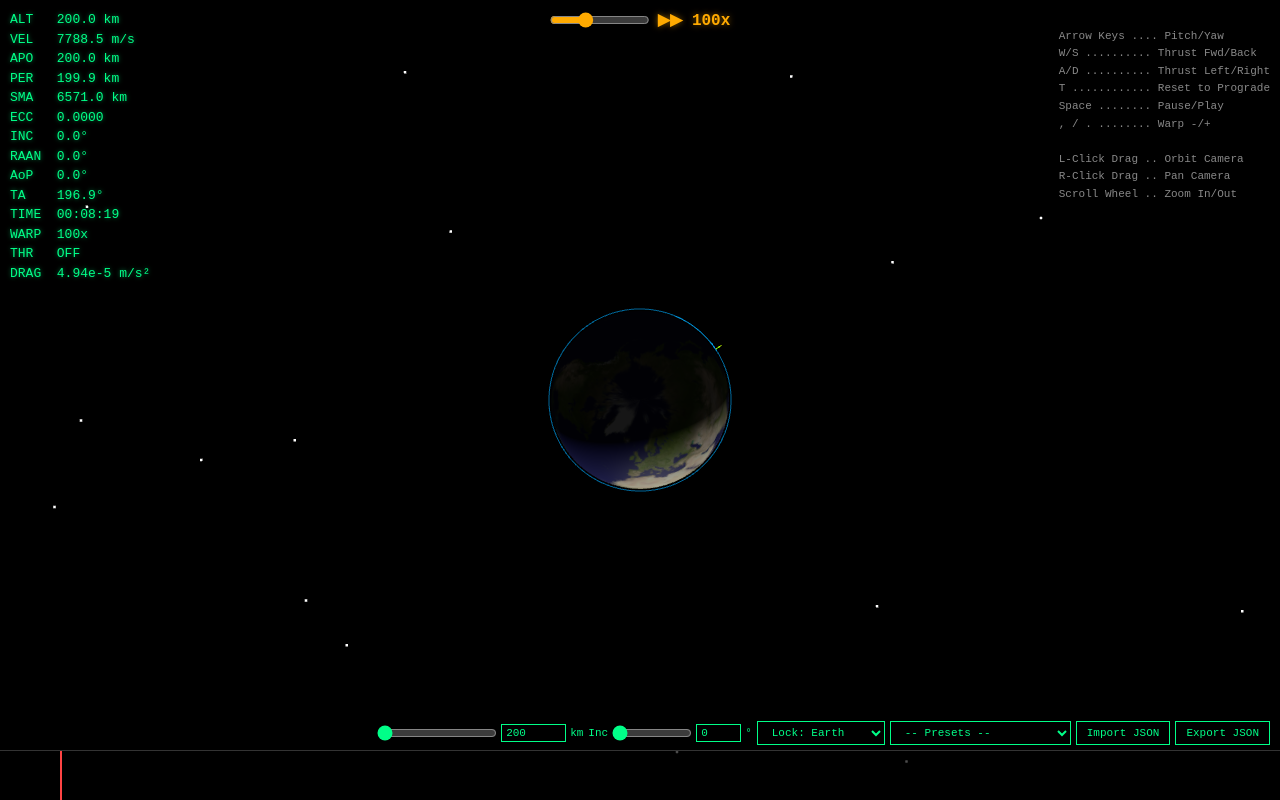
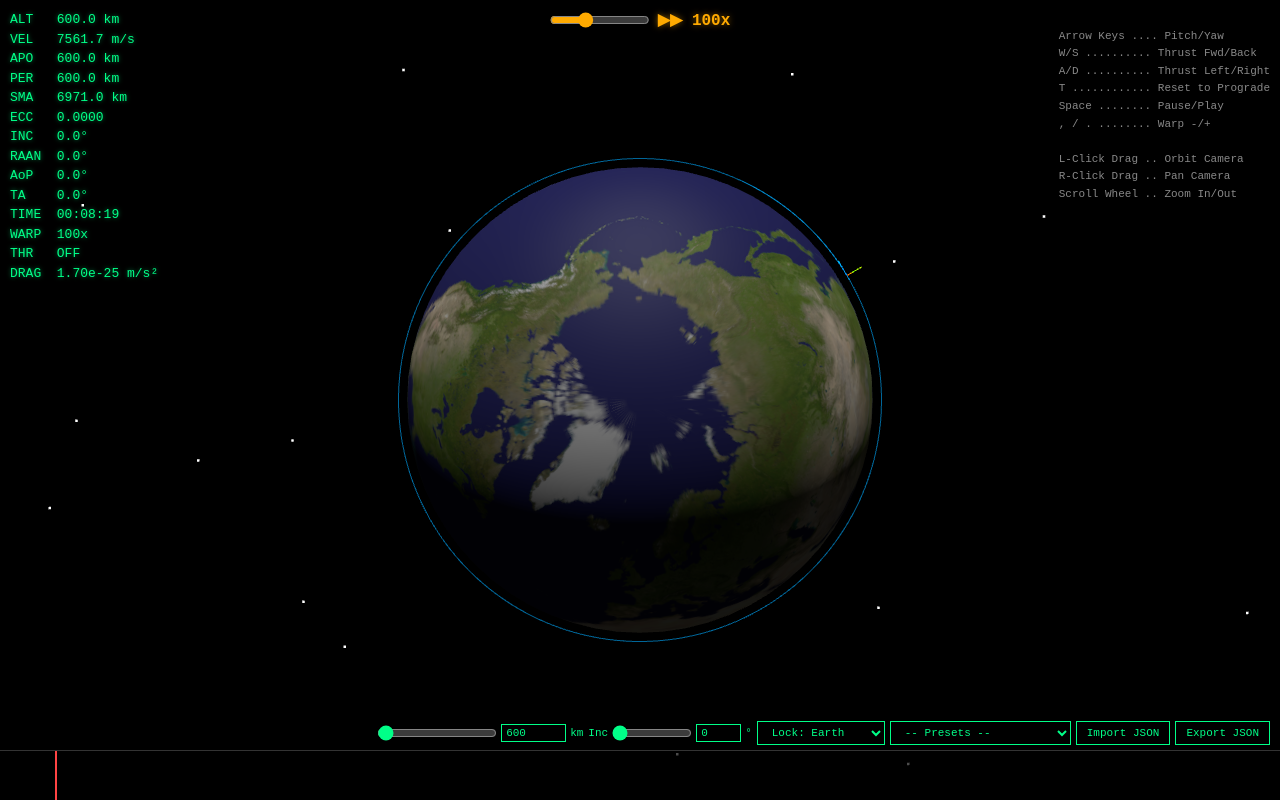
Before and after one commit to captainkw/orbital-sim, a website built with Vite: page index.html in a window 1280 px wide. Built offline with nearby package versions, Linux system fonts and the light colour scheme; animation ran at ten frames a second; files whose address does not match are found by name.

Commit message:
Adjust default view: 600km altitude, closer camera, summer solstice
- Change default LEO orbit from 200km to 600km
- Move camera from 50,000km to 20,000km for a closer default view
- Set celestial sphere epoch to June 21 (northern hemisphere summer)

Co-Authored-By: Claude Opus 4.6 <noreply@anthropic.com>

```diff
--- a/index.html
+++ b/index.html
@@ -155,8 +155,8 @@ Scroll Wheel .. Zoom In/Out</div>
   </div>
   <div id="import-export">
     <div id="slider-circular" style="display:flex;align-items:center;gap:4px;color:#00ff88;font-family:'Courier New',monospace;font-size:11px;">
-      <input type="range" id="altitude-slider" min="100" max="50000" value="200" style="width:120px;accent-color:#00ff88;">
-      <input type="number" id="altitude-input" value="200" min="100" max="50000" style="width:65px;background:rgba(0,0,0,0.7);color:#00ff88;border:1px solid #00ff88;font-family:'Courier New',monospace;font-size:11px;padding:2px 4px;">
+      <input type="range" id="altitude-slider" min="100" max="50000" value="600" style="width:120px;accent-color:#00ff88;">
+      <input type="number" id="altitude-input" value="600" min="100" max="50000" style="width:65px;background:rgba(0,0,0,0.7);color:#00ff88;border:1px solid #00ff88;font-family:'Courier New',monospace;font-size:11px;padding:2px 4px;">
       km
     </div>
     <div id="slider-transfer" style="display:none;align-items:center;gap:4px;color:#00ff88;font-family:'Courier New',monospace;font-size:11px;">
@@ -181,7 +181,7 @@ Scroll Wheel .. Zoom In/Out</div>
     </select>
     <select id="preset-select">
       <option value="">-- Presets --</option>
-      <option value="leo-circular">LEO 200km Circular</option>
+      <option value="leo-circular">LEO 600km Circular</option>
       <option value="hohmann-leo-geo">Hohmann LEO → GEO</option>
       <option value="hohmann-leo-meo">Hohmann LEO → MEO</option>
       <option value="orbit-raise">Orbit Raise 400→800km</option>
--- a/src/app.ts
+++ b/src/app.ts
@@ -91,8 +91,8 @@ export class App {
       if (seq) this.loadSequence(seq);
     });
 
-    // Initial spacecraft state: 200km LEO, equatorial, circular
-    const r = EARTH_RADIUS + 200e3;
+    // Initial spacecraft state: 600km LEO, equatorial, circular
+    const r = EARTH_RADIUS + 600e3;
     const vCircular = Math.sqrt(GM_EARTH / r);
     this.state = {
       stateVector: {
@@ -415,7 +415,7 @@ export class App {
     }
 
     // Update celestial sphere
-    this.celestialSphere.update(this.simTime);
+    this.celestialSphere.update(this.simTime, 172);
 
     // Update visuals
     this.spacecraftMesh.updateFromState(this.state);
--- a/src/scene/scene-manager.ts
+++ b/src/scene/scene-manager.ts
@@ -25,7 +25,7 @@ export class SceneManager {
       0.01,
       10000
     );
-    this.camera.position.set(0, 50, 0);
+    this.camera.position.set(0, 20, 0);
     this.camera.up.set(0, 0, -1); // So "up" in view aligns with -Z (toward launch point)
     this.camera.lookAt(0, 0, 0);
 
--- a/src/scripting/presets.ts
+++ b/src/scripting/presets.ts
@@ -73,15 +73,15 @@ export function buildHohmannPreset(name: string, fromAltKm: number, toAltKm: num
 }
 
 /**
- * LEO 200km circular orbit — no maneuvers.
+ * LEO 600km circular orbit — no maneuvers.
  */
 export function leoCircularPreset(): ManeuverSequence {
-  const r = EARTH_RADIUS + 200e3;
+  const r = EARTH_RADIUS + 600e3;
   const v = Math.sqrt(GM_EARTH / r);
   const period = 2 * Math.PI * Math.sqrt(r ** 3 / GM_EARTH);
   return {
     version: 1,
-    name: 'LEO 200km Circular',
+    name: 'LEO 600km Circular',
     initialState: {
       position: [r, 0, 0],
       velocity: [0, 0, -v],
```
